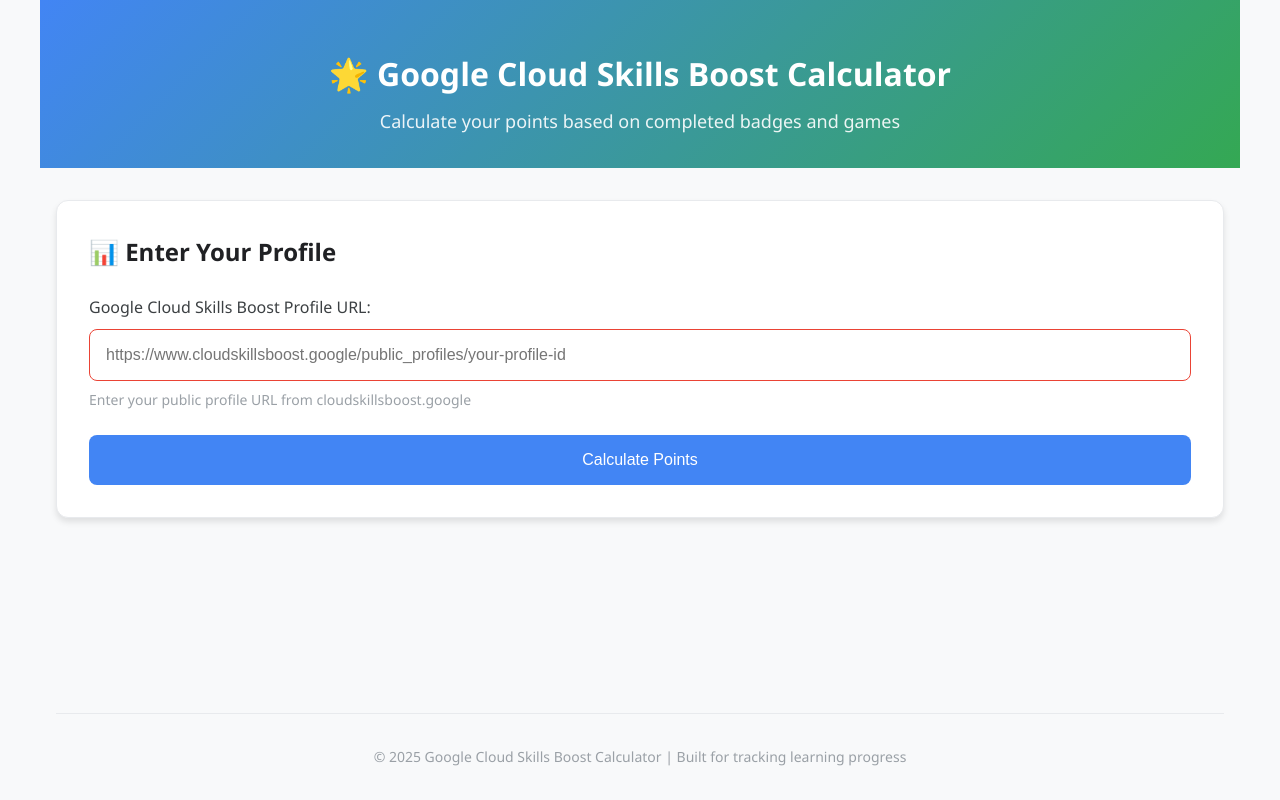
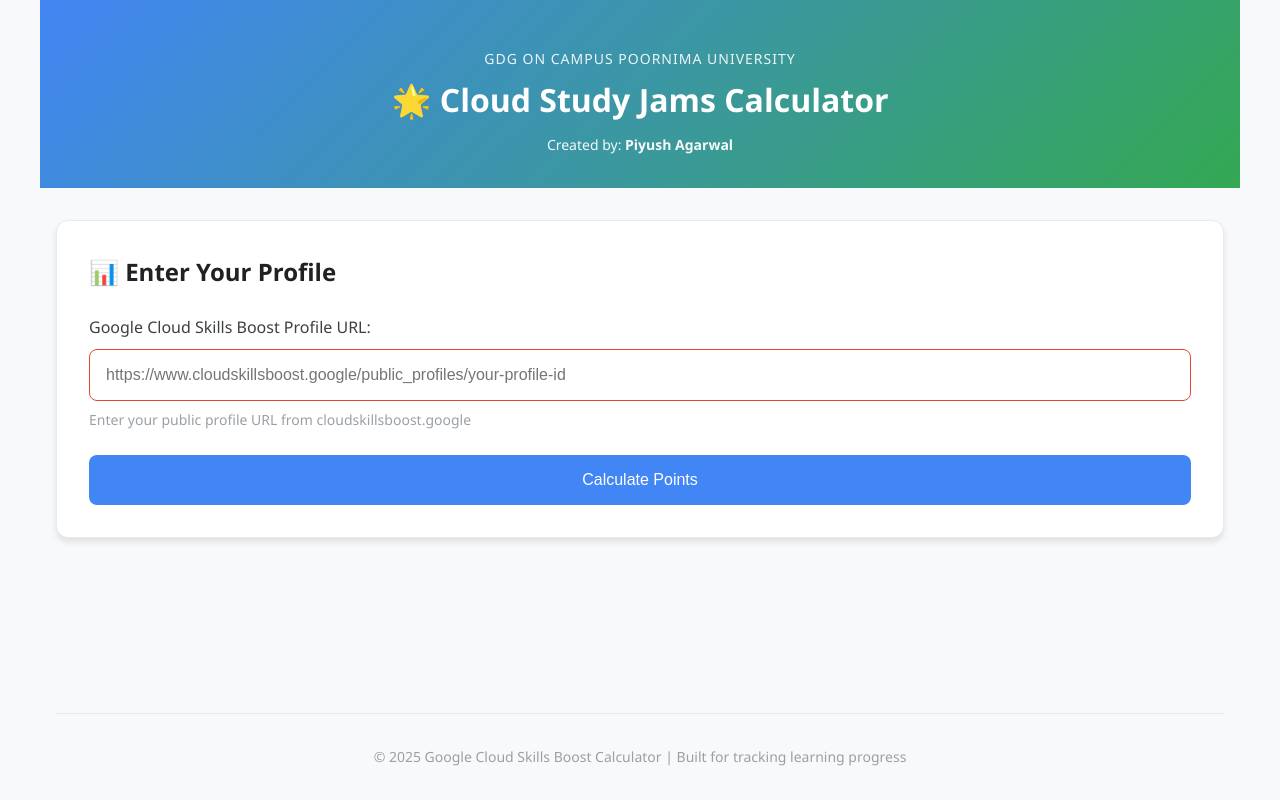
Before and after one commit to PiyushAgarwal-16/Cloud-Study-Jams-Calculator, a website: page public/index.html in a window 1280 px wide. Drawn offline with Linux system fonts and the light colour scheme.

Commit message:
Second Prototype

```diff
--- a/public/index.html
+++ b/public/index.html
@@ -10,8 +10,9 @@
 <body>
     <div class="container">
         <header class="header">
-            <h1>🌟 Google Cloud Skills Boost Calculator</h1>
-            <p class="subtitle">Calculate your points based on completed badges and games</p>
+            <p class="subtitle">GDG On Campus Poornima University</p>
+            <h1>🌟 Cloud Study Jams Calculator</h1>
+            <p class="creator">Created by: <a href="https://www.linkedin.com/in/piyush-agarwal-079019345/" target="_blank" rel="noopener noreferrer">Piyush Agarwal</a></p>
         </header>
 
         <main class="main">
--- a/public/style.css
+++ b/public/style.css
@@ -93,9 +93,31 @@
 }
 
 .subtitle {
-    font-size: var(--font-size-lg);
+    font-size: var(--font-size-sm);
     opacity: 0.9;
     font-weight: 300;
+    margin-bottom: var(--spacing-xs);
+    text-transform: uppercase;
+    letter-spacing: 1px;
+}
+
+.creator {
+    font-size: var(--font-size-sm);
+    opacity: 0.95;
+    font-weight: 400;
+    margin-top: var(--spacing-sm);
+}
+
+.creator a {
+    color: var(--white);
+    text-decoration: none;
+    font-weight: 600;
+    border-bottom: 2px solid transparent;
+    transition: border-color var(--transition-fast);
+}
+
+.creator a:hover {
+    border-bottom-color: var(--white);
 }
 
 .main {
```
